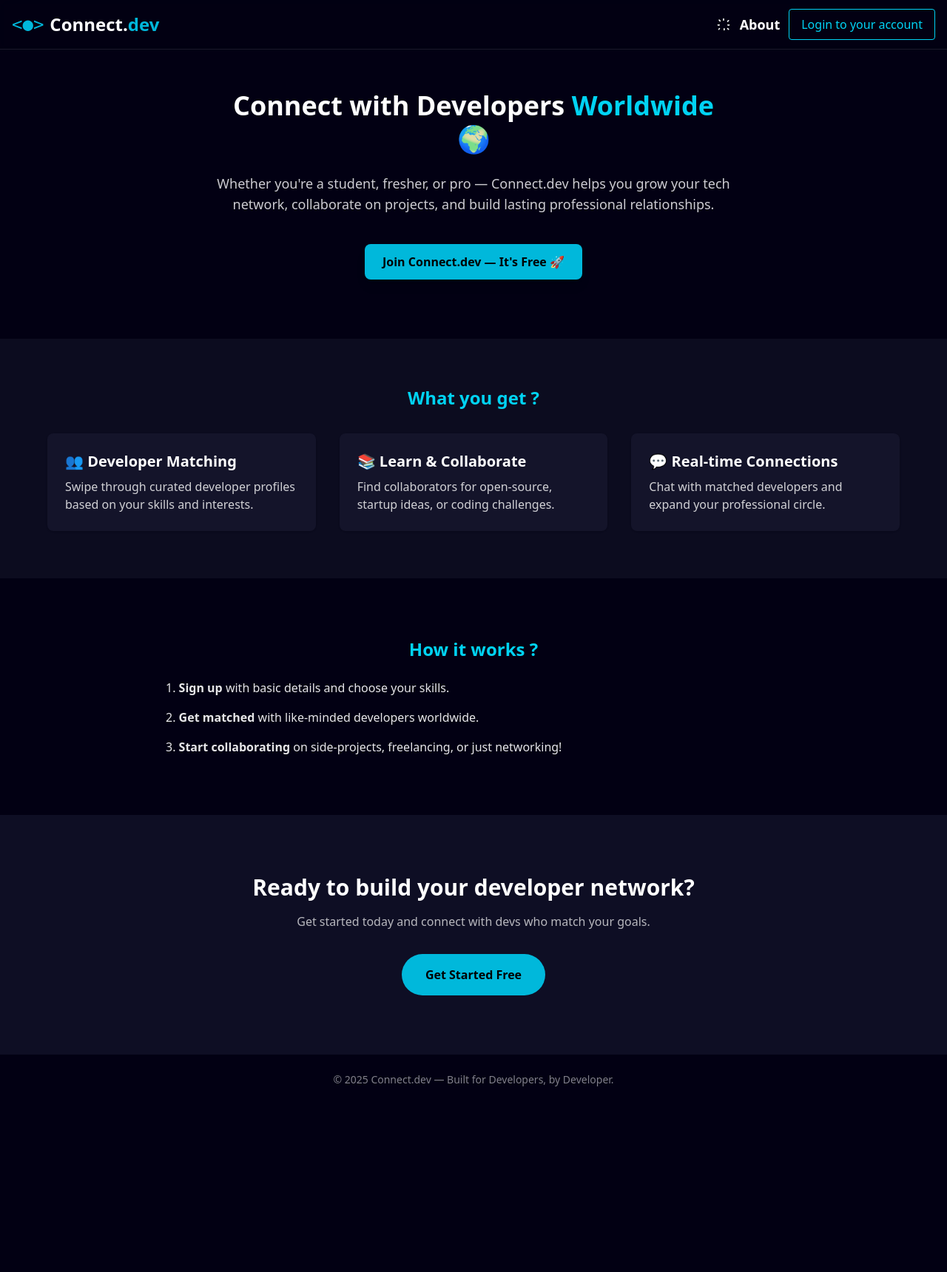
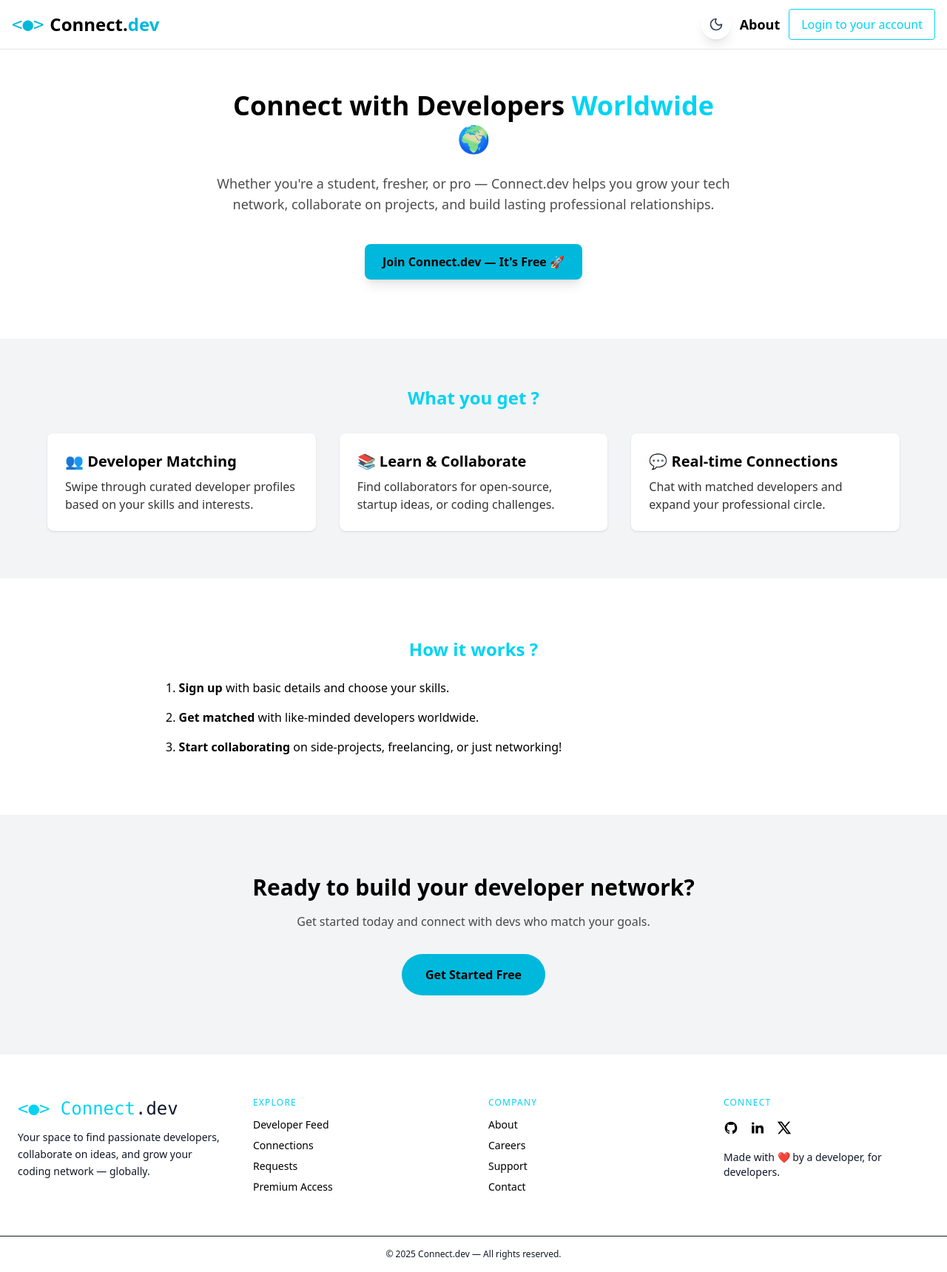
Before and after one commit to naeemashhar/ConnectDev-FE, a React (Vite) app: page / in a window 1280 px wide. Shown: the whole page at 74% size. Before the commit the page ends 1494 px from the top, so only its background shows below. Built offline with nearby package versions, Linux system fonts and the light colour scheme.

Commit message:
Light-THEME_LandingPage-DONE

```diff
--- a/package.json
+++ b/package.json
@@ -26,8 +26,7 @@
     "react-router-dom": "^7.6.3",
     "react-toastify": "^11.0.5",
     "remixicon": "^4.6.0",
-    "swiper": "^11.2.10",
-    "tailwindcss": "^4.1.11"
+    "swiper": "^11.2.10"
   },
   "devDependencies": {
     "@eslint/js": "^9.29.0",
@@ -39,6 +38,7 @@
     "eslint-plugin-react-hooks": "^5.2.0",
     "eslint-plugin-react-refresh": "^0.4.20",
     "globals": "^16.2.0",
+    "tailwindcss": "^4.1.11",
     "vite": "^7.0.0"
   }
 }
--- a/src/components/LandingPage.jsx
+++ b/src/components/LandingPage.jsx
@@ -1,14 +1,11 @@
 import { Link } from "react-router-dom";
 import { gsap } from "gsap";
 import { ScrollTrigger } from "gsap/ScrollTrigger";
-import { useEffect, useRef } from "react";
+import { useEffect, useRef, useState } from "react";
 import { Info, LogIn, SunMoon } from "lucide-react";
-import {
-  RiMenu2Fill,
-  RiMenu3Fill,
-  RiMenuFold2Fill,
-  RiMenuUnfold2Fill,
-} from "@remixicon/react";
+import { RiMenu3Fill } from "@remixicon/react";
+
+import { Sun, Moon } from "lucide-react";
 
 gsap.registerPlugin(ScrollTrigger);
 
@@ -44,14 +41,34 @@ const LandingPage = () => {
     fadeIn(ctaRef.current);
   }, []);
 
+  const getInitialTheme = () => {
+    const savedTheme = localStorage.getItem("theme");
+    const systemPreferDark = window.matchMedia(
+      "(prefers-color-scheme: dark)"
+    ).matches;
+    return savedTheme || (systemPreferDark ? "dark" : "light");
+  };
+
+  const [theme, setTheme] = useState(getInitialTheme);
+
+  useEffect(() => {
+    const html = document.documentElement;
+    html.setAttribute("data-theme", theme);
+    localStorage.setItem("theme", theme);
+  }, [theme]);
+
+  const toggleTheme = () => {
+    setTheme(theme === "light" ? "dark" : "light");
+  };
+
   return (
     <div
       ref={scrollRef}
       data-scroll-section
-      className="min-h-screen bg-[#020013] text-white"
+      className="min-h-screen bg-white text-black dark:bg-[#020013] dark:text-white"
     >
       {/* Navbar */}
-      <nav className="fixed top-0 left-0 right-0 z-50 flex items-center justify-between px-4 py-3 border-b border-white/10 bg-[#020013]/50 backdrop-blur">
+      <nav className="fixed top-0 left-0 right-0 z-50 flex items-center justify-between px-4 py-3 border-b border-black/10 bg-white/50 backdrop-blur dark:border-white/10 dark:bg-[#020013]/50">
         {/* Left: Logo */}
         <div className="flex items-center gap-2 flex-1">
           <span className="text-xl sm:text-2xl font-mono text-cyan-500">
@@ -59,7 +76,7 @@ const LandingPage = () => {
           </span>
           <Link
             to="/"
-            className="text-xl sm:text-2xl font-bold text-white whitespace-nowrap"
+            className="text-xl sm:text-2xl font-bold text-black dark:text-white whitespace-nowrap"
           >
             Connect.<span className="text-cyan-500">dev</span>
           </Link>
@@ -67,33 +84,28 @@ const LandingPage = () => {
 
         {/* Right: Desktop Options */}
         <div className="hidden sm:flex items-center gap-3">
-          {/* Theme Toggle */}
-          <label className="swap swap-rotate">
-            <input
-              type="checkbox"
-              data-toggle-theme="dark,light"
-              data-act-class="ACTIVECLASS"
-            />
-            <svg
-              className="swap-on fill-current w-5 h-5"
-              xmlns="http://www.w3.org/2000/svg"
-              viewBox="0 0 24 24"
-            >
-              <path d="M5.64 17.66A9 9 0 0012 21a9 9 0 000-18 9 9 0 00-6.36 15.66z" />
-            </svg>
-            <svg
-              className="swap-off fill-current w-5 h-5"
-              xmlns="http://www.w3.org/2000/svg"
-              viewBox="0 0 24 24"
-            >
-              <path d="M12 2a1 1 0 011 1v2a1 1 0 01-2 0V3a1 1 0 011-1zM4.22 4.22a1 1 0 011.42 0l1.42 1.42a1 1 0 01-1.42 1.42L4.22 5.64a1 1 0 010-1.42zM2 13a1 1 0 011-1h2a1 1 0 010 2H3a1 1 0 01-1-1zm1.22 7.78a1 1 0 001.42 0l1.42-1.42a1 1 0 10-1.42-1.42L3.64 19.36a1 1 0 000 1.42zM13 22a1 1 0 01-1-1v-2a1 1 0 012 0v2a1 1 0 01-1 1zm7.78-1.22a1 1 0 000-1.42l-1.42-1.42a1 1 0 10-1.42 1.42l1.42 1.42a1 1 0 001.42 0zM22 13a1 1 0 00-1-1h-2a1 1 0 000 2h2a1 1 0 001-1zm-1.22-7.78a1 1 0 00-1.42 0L17.94 6.36a1 1 0 001.42 1.42l1.42-1.42a1 1 0 000-1.42z" />
-            </svg>
-          </label>
+          {/* Theme Toggle Icon */}
+          <button
+            onClick={toggleTheme}
+            aria-label="Toggle Theme"
+            className="shadow-lg cursor-pointer w-10 h-10 flex items-center justify-center rounded-full border-0 border-gray-300 dark:border-gray-700 bg-white/70 dark:bg-transparent backdrop-blur hover:scale-105 hover:shadow-md transition-all duration-300"
+          >
+            {theme === "dark" ? (
+              <Sun className="w-5 h-5 text-yellow-300 transition-transform duration-300 rotate-0" />
+            ) : (
+              <Moon className="w-5 h-5 text-gray-700 transition-transform duration-300 rotate-0" />
+            )}
+          </button>
 
-          <Link className="btn btn-ghost text-sm sm:text-lg" to="/about">
+          {/* About Link */}
+          <Link
+            className="btn btn-ghost text-sm sm:text-lg text-black dark:hover:bg-black hover:bg-[#E3E9F4] border-0 dark:text-white"
+            to="/about"
+          >
             About
           </Link>
 
+          {/* Login CTA */}
           <Link to="/login">
             <button className="text-sm sm:text-base cursor-pointer px-4 py-2 border border-cyan-400 text-cyan-400 rounded hover:bg-cyan-500 hover:text-black transition-all">
               Login to your account
@@ -104,17 +116,17 @@ const LandingPage = () => {
         {/* Mobile Menu Toggle */}
         <div className="sm:hidden dropdown dropdown-end">
           <label tabIndex={0} className="btn btn-ghost btn-circle">
-            <RiMenu3Fill className="w-5 h-5" />
+            <RiMenu3Fill className="w-5 h-5 dark:text-white text-black" />
           </label>
 
           <ul
             tabIndex={0}
-            className="dropdown-content mt-3 z-[1] p-3 shadow-xl bg-base-200 rounded-xl w-52 text-sm text-[#D9DFF2] space-y-2"
+            className="dropdown-content mt-3 z-[1] p-3 shadow-xl bg-gray-100 dark:bg-base-200 rounded-xl w-52 text-sm text-black dark:text-[#D9DFF2] space-y-2"
           >
             <li>
               <Link
                 to="/about"
-                className="border-b-[0.1px] border-gray-600 flex items-center gap-2 px-3 py-2 hover:bg-base-300 transition"
+                className="border-b-[0.1px] border-gray-300 dark:border-gray-600 flex items-center gap-2 px-3 py-2 hover:bg-gray-200 dark:hover:bg-base-300 transition"
               >
                 <Info className="w-4 h-4 text-cyan-400" />
                 About
@@ -124,7 +136,7 @@ const LandingPage = () => {
             <li>
               <Link
                 to="/login"
-                className="border-b-[0.1px] border-gray-600 flex items-center gap-2 px-3 py-2 hover:bg-base-300 transition"
+                className="border-b-[0.1px] border-gray-300 dark:border-gray-600 flex items-center gap-2 px-3 py-2 hover:bg-gray-200 dark:hover:bg-base-300 transition"
               >
                 <LogIn className="w-4 h-4 text-cyan-400" />
                 Login
@@ -132,13 +144,15 @@ const LandingPage = () => {
             </li>
 
             <li>
-              <div className="flex justify-between items-center px-3 py-2 rounded-md hover:bg-base-300 transition">
+              <div className="flex justify-between items-center px-3 py-2 rounded-md hover:bg-gray-200 dark:hover:bg-base-300 transition">
                 <span className="flex items-center gap-2">
                   <SunMoon className="w-4 h-4 text-cyan-400" />
                   Theme
                 </span>
                 <input
                   type="checkbox"
+                  onClick={toggleTheme}
+                  aria-label="Toggle Theme"
                   data-toggle-theme="dark,light"
                   data-act-class="ACTIVECLASS"
                   className="toggle toggle-xs"
@@ -155,11 +169,11 @@ const LandingPage = () => {
         data-scroll-section
         className="mt-10 px-8 py-20 text-center max-w-3xl mx-auto"
       >
-        <h2 className="text-4xl font-bold mb-6 leading-tight">
+        <h2 className="text-4xl font-bold mb-6 leading-tight text-black dark:text-white">
           Connect with Developers{" "}
           <span className="text-cyan-400">Worldwide 🌍</span>
         </h2>
-        <p className="text-lg text-white/80">
+        <p className="text-lg text-black/70 dark:text-white/80">
           Whether you're a student, fresher, or pro — Connect.dev helps you grow
           your tech network, collaborate on projects, and build lasting
           professional relationships.
@@ -178,36 +192,36 @@ const LandingPage = () => {
       <section
         ref={featuresRef}
         data-scroll-section
-        className="px-8 py-16 bg-[#0c0c1f]"
+        className="px-8 py-16 bg-gray-100 dark:bg-[#0c0c1f]"
       >
         <div className="max-w-6xl mx-auto text-center">
           <h3 className="text-2xl font-semibold mb-8 text-cyan-400">
             What you get ?
           </h3>
           <div className="grid sm:grid-cols-2 lg:grid-cols-3 gap-8 text-left">
-            <div className="bg-[#14142a] p-6 rounded-lg shadow hover:shadow-lg transition">
-              <h4 className="text-xl font-semibold mb-2">
+            <div className="bg-white dark:bg-[#14142a] p-6 rounded-lg shadow hover:shadow-lg transition">
+              <h4 className="text-xl font-semibold mb-2 text-black dark:text-white">
                 👥 Developer Matching
               </h4>
-              <p className="text-white/80">
+              <p className="text-black/80 dark:text-white/80">
                 Swipe through curated developer profiles based on your skills
                 and interests.
               </p>
             </div>
-            <div className="bg-[#14142a] p-6 rounded-lg shadow hover:shadow-lg transition">
-              <h4 className="text-xl font-semibold mb-2">
+            <div className="bg-white dark:bg-[#14142a] p-6 rounded-lg shadow hover:shadow-lg transition">
+              <h4 className="text-xl font-semibold mb-2 text-black dark:text-white">
                 📚 Learn & Collaborate
               </h4>
-              <p className="text-white/80">
+              <p className="text-black/80 dark:text-white/80">
                 Find collaborators for open-source, startup ideas, or coding
                 challenges.
               </p>
             </div>
-            <div className="bg-[#14142a] p-6 rounded-lg shadow hover:shadow-lg transition">
-              <h4 className="text-xl font-semibold mb-2">
+            <div className="bg-white dark:bg-[#14142a] p-6 rounded-lg shadow hover:shadow-lg transition">
+              <h4 className="text-xl font-semibold mb-2 text-black dark:text-white">
                 💬 Real-time Connections
               </h4>
-              <p className="text-white/80">
+              <p className="text-black/80 dark:text-white/80">
                 Chat with matched developers and expand your professional
                 circle.
               </p>
@@ -221,8 +235,10 @@ const LandingPage = () => {
         ref={howItWorksRef}
         className="px-8 py-20 text-center max-w-4xl mx-auto"
       >
-        <h3 className="text-2xl font-bold text-cyan-400 mb-6">How it works ?</h3>
-        <ol className="text-white/90 space-y-4 list-decimal list-inside text-left">
+        <h3 className="text-2xl font-bold text-cyan-400 mb-6">
+          How it works ?
+        </h3>
+        <ol className="text-black dark:text-white/90 space-y-4 list-decimal list-inside text-left">
           <li>
             <strong>Sign up</strong> with basic details and choose your skills.
           </li>
@@ -237,11 +253,14 @@ const LandingPage = () => {
       </section>
 
       {/* Final CTA */}
-      <section ref={ctaRef} className="px-8 py-20 bg-[#0e0e24] text-center">
-        <h3 className="text-3xl font-bold mb-4 text-white">
+      <section
+        ref={ctaRef}
+        className="px-8 py-20 bg-gray-100 dark:bg-[#0e0e24] text-center"
+      >
+        <h3 className="text-3xl font-bold mb-4 text-black dark:text-white">
           Ready to build your developer network?
         </h3>
-        <p className="text-white/70 mb-8">
+        <p className="text-black/70 dark:text-white/70 mb-8">
           Get started today and connect with devs who match your goals.
         </p>
         <Link to="/signup">
@@ -252,9 +271,118 @@ const LandingPage = () => {
       </section>
 
       {/* Footer */}
-      <footer className="text-center py-6 text-white/50 text-sm">
-        © {new Date().getFullYear()} Connect.dev — Built for Developers, by
-        Developer.
+      <footer className="dark:bg-[#0a0a1a]/80  backdrop-blur border-t border-white/10 dark:text-white text-black text-sm">
+        <div className="max-w-7xl mx-auto px-6 py-14 grid grid-cols-1 sm:grid-cols-2 lg:grid-cols-4 gap-10">
+          {/* Brand Section */}
+          <div>
+            <h2 className="text-2xl font-mono text-cyan-400 mb-3">
+              &lt;●&gt; Connect
+              <span className="dark:text-white text-gray-900">.dev</span>
+            </h2>
+            <p className="dark:text-white/70 text-gray-900 text-sm leading-relaxed">
+              Your space to find passionate developers, collaborate on ideas,
+              and grow your coding network — globally.
+            </p>
+          </div>
+
+          {/* Navigation */}
+          <div>
+            <h3 className="text-cyan-400 uppercase text-xs mb-3 tracking-widest">
+              Explore
+            </h3>
+            <ul className="space-y-2">
+              <li>
+                <a href="/" className="hover:text-cyan-400 transition">
+                  Developer Feed
+                </a>
+              </li>
+              <li>
+                <a href="/" className="hover:text-cyan-400 transition">
+                  Connections
+                </a>
+              </li>
+              <li>
+                <a href="/" className="hover:text-cyan-400 transition">
+                  Requests
+                </a>
+              </li>
+              <li>
+                <a href="/" className="hover:text-cyan-400 transition">
+                  Premium Access
+                </a>
+              </li>
+            </ul>
+          </div>
+
+          {/* Company */}
+          <div>
+            <h3 className="text-cyan-400 uppercase text-xs mb-3 tracking-widest">
+              Company
+            </h3>
+            <ul className="space-y-2">
+              <li>
+                <a href="/" className="hover:text-cyan-400 transition">
+                  About
+                </a>
+              </li>
+              <li>
+                <a href="/" className="hover:text-cyan-400 transition">
+                  Careers
+                </a>
+              </li>
+              <li>
+                <a href="/" className="hover:text-cyan-400 transition">
+                  Support
+                </a>
+              </li>
+              <li>
+                <a href="/" className="hover:text-cyan-400 transition">
+                  Contact
+                </a>
+              </li>
+            </ul>
+          </div>
+
+          {/* Social & Theme */}
+          <div>
+            <h3 className="text-cyan-400 uppercase text-xs mb-3 tracking-widest">
+              Connect
+            </h3>
+            <div className="flex space-x-4 mb-4">
+              <a
+                href="https://github.com/naeemashhar"
+                target="_blank"
+                rel="noreferrer"
+                className="hover:text-cyan-400"
+              >
+                <i className="ri-github-fill text-xl" />
+              </a>
+              <a
+                href="https://linkedin.com/in/naeemashhar"
+                target="_blank"
+                rel="noreferrer"
+                className="hover:text-cyan-400"
+              >
+                <i className="ri-linkedin-fill text-xl" />
+              </a>
+              <a
+                href="https://twitter.com"
+                target="_blank"
+                rel="noreferrer"
+                className="hover:text-cyan-400"
+              >
+                <i className="ri-twitter-x-line text-xl" />
+              </a>
+            </div>
+            <p className="text-sm dark:text-white/50 text-gray-900">
+              Made with ❤️ by a developer, for developers.
+            </p>
+          </div>
+        </div>
+
+        <div className="border-t dark:border-white/10 border-gray-900 text-center py-4 dark:text-white/40 text-gray-900 text-xs">
+          © {new Date().getFullYear()} Connect.dev — All rights reserved.
+        </div>
       </footer>
     </div>
   );
--- a/src/index.css
+++ b/src/index.css
@@ -1,7 +1,18 @@
+@custom-variant dark (&:where([data-theme=dark], [data-theme=dark] *));
+@layer base{
+  html{
+    @apply transition-colors duration-300;
+  }
+  body{
+    @apply bg-white dark:bg-gray-800 text-gray-900 dark:text-gray-100
+  }
+}
+
 @import "tailwindcss/preflight";
 @import "tailwindcss/utilities";
 @import "tailwindcss";
 @plugin "daisyui";
+
 @plugin "daisyui/theme" {
   name: "mytheme";
   default: true;
@@ -55,3 +66,57 @@
   --depth: 1;
   --noise: 0;
 }
+
+@plugin "daisyui/theme" {
+  name: "mytheme-light";
+  default: false;
+  prefersdark: false;
+  color-scheme: light;
+
+  /* Soft beige background matching image */
+  --color-base-100: #FDF9F2;       /* full background */
+  --color-base-200: #F4EFE7;       /* card base */
+  --color-base-300: #E5E1D7;       /* subtle borders */
+  --color-base-content: #1E1E1E;   /* dark readable text */
+
+  /* Primary: soft near-black for contrast */
+  --color-primary: #1A1A1A;
+  --color-primary-content: #FFFFFF;
+
+  /* Secondary: your branding gold */
+  --color-secondary: #FFBE53;
+  --color-secondary-content: #1A1A1A;
+
+  /* Accent: your branding blue */
+  --color-accent: #51BAFF;
+  --color-accent-content: #1A1A1A;
+
+  /* Neutral (UI elements, modals) */
+  --color-neutral: #E5E1D7;
+  --color-neutral-content: #1A1A1A;
+
+  /* Status colors (optional) */
+  --color-info: #51BAFF;
+  --color-info-content: #1A1A1A;
+
+  --color-success: #00D09C;
+  --color-success-content: #FFFFFF;
+
+  --color-warning: #FFBE53;
+  --color-warning-content: #1A1A1A;
+
+  --color-error: #F87272;
+  --color-error-content: #FFFFFF;
+
+  /* Radius / size / effects (keep consistent with dark) */
+  --radius-box: 0.5rem;
+  --radius-field: 0.25rem;
+  --radius-selector: 0.75rem;
+
+  --size-selector: 0.25rem;
+  --size-field: 0.25rem;
+
+  --border: 1px;
+  --depth: 1;
+  --noise: 0;
+}
```
Also changed, not shown: 1 other file (tests, documents, lock files or other folders).
